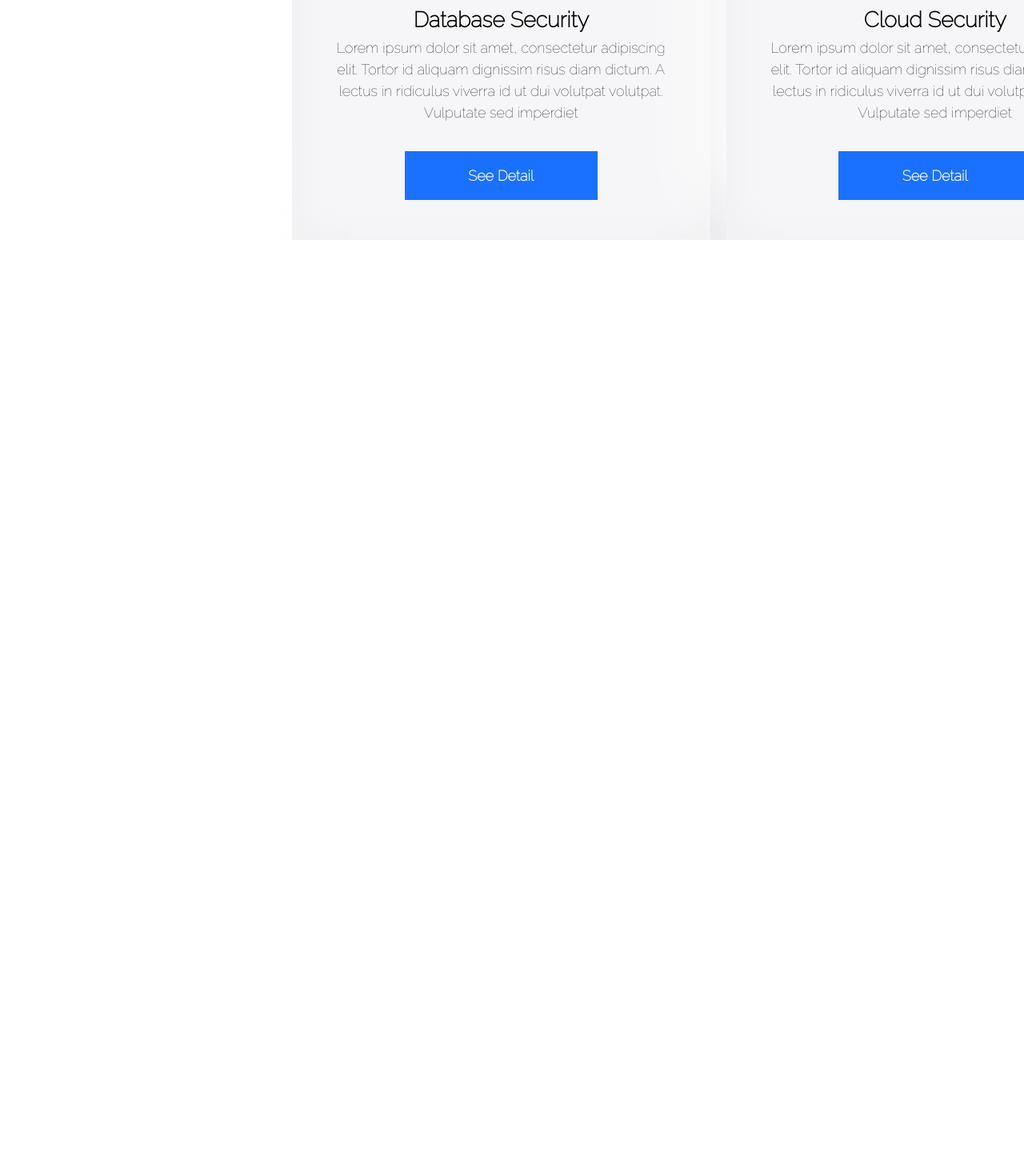
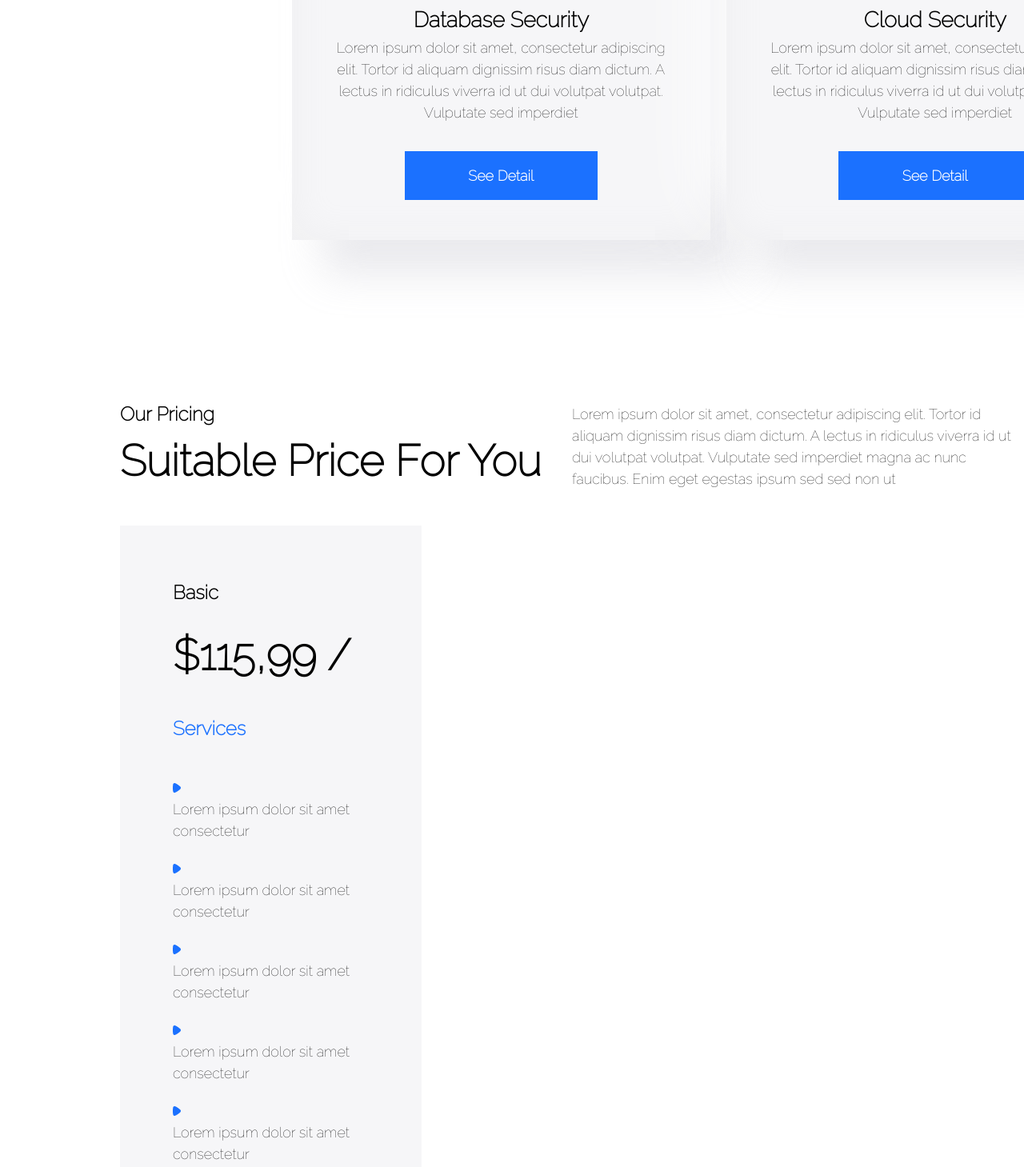
Before and after one commit to monatanasov/Website-examples, a plain HTML site: page Savy - Cyber Security Web/index.html in a window 1280 px wide. Shown: the part 4023-5482 px from the top of the page at 80% size. Before the commit the page ends 4323 px from the top, so only its background shows below. Drawn offline with Linux system fonts and the light colour scheme; a web font is replaced by a local one.

Commit message:
added and partly designed new section - pricing. Also 1 of 3 plans almost designed

```diff
--- a/Savy - Cyber Security Web/index.html
+++ b/Savy - Cyber Security Web/index.html
@@ -153,7 +153,45 @@
                     <button class="primary-btn">See Detail</button>
                 </div>
             </div>
+        </section>
 
+        <section class="body-pricing">
+            <div class="body-pricing__title-content">
+                <div class="body-pricing__title-content__headings">
+                    <h3>Our Pricing</h3>
+                    <h1>Suitable Price For You</h1>
+                </div>
+                <div class="body-pricing__title-content__paragraph">
+                    <p>Lorem ipsum dolor sit amet, consectetur adipiscing elit. Tortor id aliquam dignissim risus diam dictum. A lectus in ridiculus viverra id ut dui volutpat volutpat. Vulputate sed imperdiet magna ac nunc faucibus. Enim eget egestas ipsum sed sed non ut </p>
+                </div>
+            </div>
+
+            <div class="body-pricing__plans">
+                <div class="body-pricing__plans-basic">
+                    <h3>Basic</h3>
+                    <h1>$115,99 / <span>Services</span></h1>
+                    <div class="body-pricing__plans-basic__options">
+                        <ul role="list">
+                            <li>
+                            <img src="./Resources/pricing-arrow-vector.png" alt="pricing-arrow-vector-image"><p>Lorem ipsum dolor sit amet consectetur</p>
+                            </li>
+                            <li>
+                            <img src="./Resources/pricing-arrow-vector.png" alt="pricing-arrow-vector-image"><p>Lorem ipsum dolor sit amet consectetur</p>
+                            </li>
+                            <li>
+                            <img src="./Resources/pricing-arrow-vector.png" alt="pricing-arrow-vector-image"><p>Lorem ipsum dolor sit amet consectetur</p>
+                            </li>
+                            <li>
+                            <img src="./Resources/pricing-arrow-vector.png" alt="pricing-arrow-vector-image"><p>Lorem ipsum dolor sit amet consectetur</p>
+                            </li>
+                            <li>
+                            <img src="./Resources/pricing-arrow-vector.png" alt="pricing-arrow-vector-image"><p>Lorem ipsum dolor sit amet consectetur</p>
+                            </li>
+                        </ul>
+                    </div>
+                    <button class="primary-btn">Get Started</button>
+                </div>
+            </div>
         </section>
     </div>
 </body>
--- a/Savy - Cyber Security Web/style.css
+++ b/Savy - Cyber Security Web/style.css
@@ -420,3 +420,77 @@ body {
     right: 55px;
     z-index: -5;
 }
+
+/* section Pricing */
+
+.body-pricing {
+    margin-top: 200px;
+    margin-left: 150px;
+}
+
+.body-pricing__title-content {
+    max-width: 1596px;
+    width: 100%;
+    display: flex;
+    align-items: center;
+    justify-content: center;
+    margin-bottom: 40px;
+}
+
+.body-pricing__title-content__headings {
+    max-width: 855px;
+    width: 100%;
+}
+
+.body-pricing__title-content__paragraph {
+    max-width: 700px;
+    width: 100%;
+}
+
+.body-pricing__title-content h3 {
+    font-size: 24px;
+}
+.body-pricing__title-content h1 {
+    font-size: 54px;
+}
+
+.body-pricing__plans {
+    max-width: 1514px;
+    width: 100%;
+    display: grid;
+    grid-template-columns: repeat(3, 1fr);
+}
+
+.body-pricing__plans-basic {
+    padding: 66px;
+    background-color: #F6F6F8;
+}
+
+.body-pricing__plans-basic h3 {
+    font-size: 24px;
+    font-weight: 700;
+    margin-bottom: 20px;
+}
+
+.body-pricing__plans-basic h1 {
+    font-size: 54px;
+    font-weight: 700;
+    margin-bottom: 30px;
+}
+
+.body-pricing__plans-basic h1 span {
+    font-size: 24px;
+    color: #1B71FF;
+}
+
+.body-pricing__plans-basic__options {
+}
+
+.body-pricing__plans-basic__options li {
+    margin-bottom: 20px;
+}
+
+.body-pricing__plans-basic__options img,
+.body-pricing__plans-basic__options p {
+    display: inline-block;
+}
```
Also changed, not shown: Savy - Cyber Security Web/Resources/pricing-arrow-vector.png (added).
